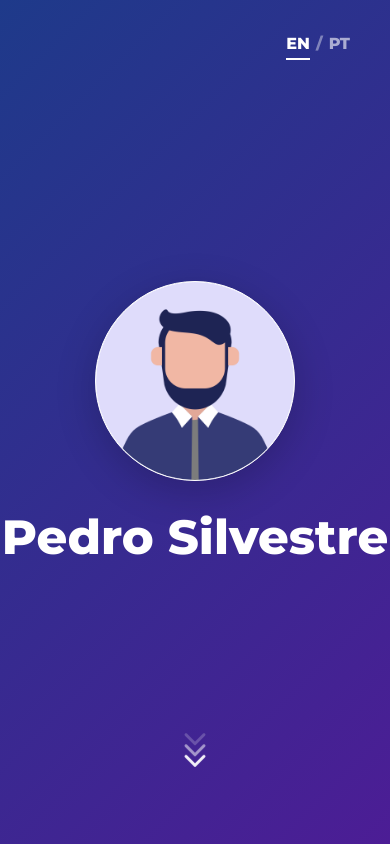
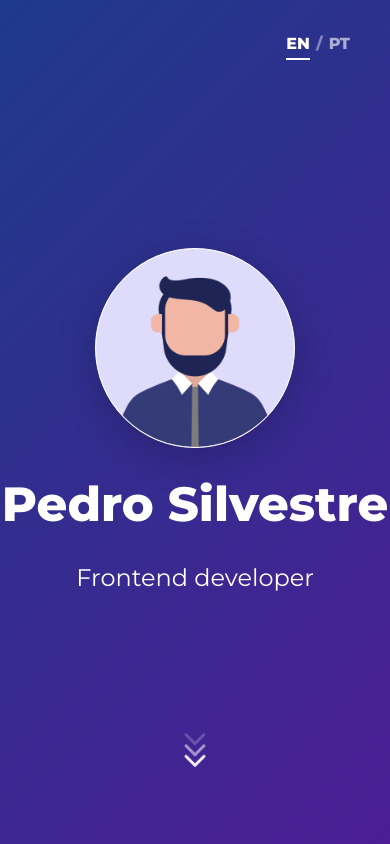
Before and after one commit to Petora12/curriculum-vitae, a React (Vite) app: page / in a window 390 px wide. Built offline with nearby package versions, Linux system fonts and the light colour scheme.

Commit message:
CV website update #4
- Fixed scrolling and responsivness in smaller screens
- Added favicon

```diff
--- a/src/Pages/Profile/Profile.css
+++ b/src/Pages/Profile/Profile.css
@@ -35,6 +35,18 @@
 
 .profile-name {
   font-weight: 700;
+  color: white;
+  margin: 0;
+  text-align: center;
+  white-space: nowrap;
+  transition:
+    font-size 0.05s linear,
+    transform 0.05s linear;
+}
+
+.profile-role {
+  font-size: 24px;
+  font-weight: 300;
   color: white;
   margin: 0;
   text-align: center;
--- a/src/Pages/Profile/Profile.jsx
+++ b/src/Pages/Profile/Profile.jsx
@@ -27,7 +27,7 @@ const Profile = ({ scrollProgress }) => {
     nameTranslateY;
 
   // Shared navbar end-state (Phase 3 target)
-  const navbarY = 7.5;
+  const navbarY = 10;
   const navbarX = 6;
   const navbarAvatarScale = 0.25;
   const navbarNameScale = 0.5;
@@ -122,6 +122,16 @@ const Profile = ({ scrollProgress }) => {
         >
           Pedro Silvestre
         </h1>
+        <p
+          className="profile-role"
+          style={{
+            opacity: scrollProgress > 1 ? 0 : 1,
+            visibility: scrollProgress > 1 ? 'hidden' : 'visible',
+            transition: 'opacity 0.3s ease, visibility 0.3s ease',
+          }}
+        >
+          Frontend developer
+        </p>
       </div>
       <div
         className="chevron-container"
--- a/src/Pages/Skills/Skills.jsx
+++ b/src/Pages/Skills/Skills.jsx
@@ -10,12 +10,13 @@ const Skills = ({ scrollContainerRef }) => {
   const isIconVisible = useIsCentered(pageRef, scrollContainerRef);
 
   const SKILLS_CATEGORIES = {
-    'Frontend Frameworks': ['React 19', 'Vue', 'Angular', 'Lit', 'Vuetify'],
+    'Frontend Frameworks': ['React 19', 'Vue 3', 'Angular', 'Lit', 'Vuetify'],
     Languages: ['TypeScript', 'JavaScript'],
     Backend: ['Node.js', 'Express.js'],
     Testing: ['Jasmine', 'Mocha/Chai', 'Mockoon'],
+    'AI tools': ['Cline', 'Claude models'],
     'Version Control': ['Github', 'Bitbucket'],
-    DevOps: ['CI/CD', 'Pipelines'],
+    DevOps: ['CI/CD'],
     'Project Management': ['JIRA', 'Confluence', 'Agile'],
     'Build Tools': ['Vite', 'Rollup'],
     Styling: ['SCSS', 'CSS'],
--- a/src/i18n/translations/en-US.json
+++ b/src/i18n/translations/en-US.json
@@ -2,7 +2,7 @@
   "pages": {
     "about": {
       "title": "about",
-      "text": "Enthusiastic Frontend Developer with 7 years of experience in crafting engaging and user-friendly web applications. Proficient in TypeScript, JavaScript, SCSS, HTML, and frameworks like Lit, React, Vue and Angular. I thrive on translating design concepts into high-quality code, collaborating with cross-functional teams to deliver solutions on time. Always eager to embrace new technologies, I am committed to enhancing user experiences through clean, maintainable code. Let's create innovative digital solutions together!"
+      "text": "Frontend Developer with 7 years of experience building user-friendly web applications. I work mainly with TypeScript, JavaScript, SCSS, and HTML, and I'm comfortable across several frameworks, including Lit, React, Vue, and Angular. I enjoy turning design concepts into clean, maintainable code and working with cross-functional teams to ship solutions on time. I like picking up new technologies and keeping the focus on a solid user experience."
     },
     "companies": {
       "title": "companies",
@@ -11,17 +11,17 @@
           "role": "Frontend Developer",
           "location": "Fundão, Portugal",
           "details": [
-            "Designed and developed an internal web application for managing consultant assignments and performance tracking, utilizing React and TypeScript . This innovation streamlined operational processes and achieved a 20% reduction in administrative time , enhancing overall efficiency.",
-            "Developed two web applications (Apple Music and Spotify) for Volkswagen's infotainment system, significantly enhancing user experience and functionality. Collaborated within an Agile Scrum team , employing Angular with TypeScript and Jasmine for unit testing, resulting in a 15% reduction in bugs and improved overall code quality."
+            "Designed and built an internal web application for managing consultant assignments and tracking performance, using React and TypeScript.",
+            "Developed two web applications (Apple Music and Spotify integrations) for Volkswagen's infotainment system using Angular, TypeScript, and Jasmine for unit testing. Worked in an Agile Scrum team, coordinating closely with an external backend team and a separate UI/UX design team."
           ]
         },
         "softinsa": {
           "role": "Frontend Developer",
           "location": "Fundão, Portugal",
           "details": [
-            "Developed a robust web application for Global Via , enabling users to effortlessly manage toll payments and access additional services. Leveraged React and TypeScript to implement scalable micro-frontends, enhancing performance and user experience.",
-            "Developed web components and a full-stack web application for BMW , leveraging the Lit framework and TypeScript for building a web components library that were used as widgets in the sales website for BMW and MINI cars. Also helped develop a cockpit web application where this library of web components was used, as an additional tool for agents as well as testing the same widgets that were to be implemented in the sales website. This web application used the Lit framework for Frontend, alongside Node.js with Express.js for the backend. Actively collaborated within an Agile Scrum team , fostering continuous dialogue and idea exchange both with the development team and with the client. This project required some travelling to the client’s site for planning sessions and team-building events, enhancing project alignment and collaboration.",
-            "Leading the frontend development of a web application to create a robust and efficient solution for the management of public contracts and documents, within an Agile Scrum team, using AI tools, like Cline and Claude models, to boost development. Utilized Vue 3, Vuetifty and TypeScript, collaborated with an UX/UI designer to translate their Figma design system to the Frontend of the application. Also helped in the backend development, which used Java, Spring Boot and PostgreSQL to develop some full stack skills."
+            "Built a web application for Global Via that lets users manage toll payments and access related services. Used React and TypeScript to implement scalable micro-frontends, improving both performance and the user experience.",
+            "Developed a web components library and a full-stack web application for BMW using the Lit framework and TypeScript. The component library powered widgets on the sales websites for BMW and MINI. I also contributed to a cockpit application that used these same components as a tool for sales agents and as a testing ground for widgets before they went live on the sales sites. The cockpit used Lit on the frontend and Node.js with Express.js on the backend, where Express also served as a proxy for all widget requests. I worked in an Agile Scrum team in close contact with both the development team and the client, which included occasional travel to the client's site for planning sessions and team-building.",
+            "Led frontend development of a web application for managing public contracts and documents, working in an Agile Scrum team and using AI tools such as Cline and Claude to speed up development. Built with Vue 3, Vuetify, and TypeScript, working alongside a UX/UI designer to translate their Figma design system into the frontend. Also contributed to the backend (Java, Spring Boot, and PostgreSQL), gaining full-stack experience."
           ]
         }
       }
@@ -40,6 +40,7 @@
         "Styling": "Styling",
         "Languages": "Languages",
         "Testing": "Testing",
+        "AI tools": "AI Tools",
         "DevOps": "DevOps",
         "Build Tools": "Build Tools",
         "State Management": "State Management",
--- a/src/i18n/translations/pt-PT.json
+++ b/src/i18n/translations/pt-PT.json
@@ -2,7 +2,7 @@
   "pages": {
     "about": {
       "title": "sobre",
-      "text": "Sou um Frontend Developer entusiasta com 7 anos de experiência em construir aplicações web apelativas e intuitivas. Proificiente em TypeScript, JavaScript, SCSS, HTML e frameworks como Lit, React, Vue e Angular. Prospero a traduzir conceitos de design em código de alta qualidade, em colaboração com equipas multi-disciplinares para entregar soluções dentro do tempo. Estou sempre interessado em aprender novas tecnologias, e sou empenhado em melhorar a experiência do utilizador através de código limpo e sustentável. Vamos criar soluções digitais juntos!"
+      "text": "Frontend Developer com 7 anos de experiência no desenvolvimento de aplicações web intuitivas e fáceis de utilizar. Trabalho sobretudo com TypeScript, JavaScript, SCSS e HTML, e sinto-me à vontade em várias frameworks, incluindo Lit, React, Vue e Angular. Gosto de transformar conceitos de design em código limpo e de fácil manutenção, e de trabalhar com equipas multidisciplinares para entregar soluções dentro dos prazos. Aprecio aprender novas tecnologias e manter o foco numa boa experiência do utilizador."
     },
     "companies": {
       "title": "empresas",
@@ -11,20 +11,17 @@
           "role": "Programador Frontend",
           "location": "Fundão, Portugal",
           "details": [
-            "Desenvolvi e mantive aplicações web utilizando React e Node.js, melhorando a experiência do utilizador e o desempenho do sistema.",
-            "Colaborei com equipas multidisciplinares, incluindo designers, gestores de produto e outros engenheiros, para entregar soluções de software de elevada qualidade.",
-            "Implementei designs responsivos e assegurei a compatibilidade entre navegadores em todas as aplicações web.",
-            "Participei em revisões de código e orientei programadores juniores em boas práticas e normas de codificação."
+            "Concebi e desenvolvi uma aplicação web interna para a gestão de alocações de consultores e o acompanhamento de desempenho, utilizando React e TypeScript.",
+            "Desenvolvi duas aplicações web (integrações de Apple Music e Spotify) para o sistema de infoentretenimento da Volkswagen, utilizando Angular, TypeScript e Jasmine para testes unitários. Trabalhei numa equipa Agile Scrum, em articulação próxima com uma equipa externa de backend e uma equipa separada de design UI/UX."
           ]
         },
         "softinsa": {
           "role": "Programador Frontend",
           "location": "Fundão, Portugal",
           "details": [
-            "Construí interfaces de utilizador modernas e responsivas utilizando Vue.js e frameworks CSS modernas.",
-            "Trabalhei em estreita colaboração com designers de UX para implementar designs perfeitos ao pixel e animações fluidas.",
-            "Otimizei o desempenho da aplicação e reduzi os tempos de carregamento em 40% através de code splitting e lazy loading.",
-            "Integrei APIs RESTful e geri o estado com Vuex para fluxos de aplicação complexos."
+            "Desenvolvi uma aplicação web para a Global Via que permite aos utilizadores gerir o pagamento de portagens e aceder a serviços relacionados. Utilizei React e TypeScript para implementar micro-frontends escaláveis, melhorando tanto o desempenho como a experiência do utilizador.",
+            "Desenvolvi uma biblioteca de web components e uma aplicação web full-stack para a BMW, utilizando a framework Lit e TypeScript. A biblioteca de componentes alimentava os widgets dos websites de venda da BMW e da MINI. Contribuí também para uma aplicação de cockpit que utilizava esses mesmos componentes como ferramenta para os agentes comerciais e como ambiente de teste dos widgets antes de entrarem em produção nos sites de venda. O cockpit usava Lit no frontend e Node.js com Express.js no backend, onde o Express servia também de proxy para todos os pedidos dos widgets. Trabalhei numa equipa Agile Scrum, em contacto próximo com a equipa de desenvolvimento e com o cliente, o que incluiu deslocações pontuais às instalações do cliente para sessões de planeamento e atividades de team-building.",
+            "Liderei o desenvolvimento de frontend de uma aplicação web para a gestão de contratos e documentos públicos, numa equipa Agile Scrum e recorrendo a ferramentas de IA como o Cline e os modelos Claude para acelerar o desenvolvimento. Construída com Vue 3, Vuetify e TypeScript, em colaboração com um designer UX/UI para traduzir o respetivo design system em Figma para o frontend da aplicação. Contribuí também para o backend (Java, Spring Boot e PostgreSQL), adquirindo experiência full-stack."
           ]
         }
       }
@@ -43,6 +40,7 @@
         "Styling": "Estilos",
         "Languages": "Línguas programação",
         "Testing": "Testes",
+        "AI tools": "Ferramentas IA",
         "DevOps": "DevOps",
         "Build Tools": "Ferramentas de build",
         "State Management": "Gestão de estado",
```
